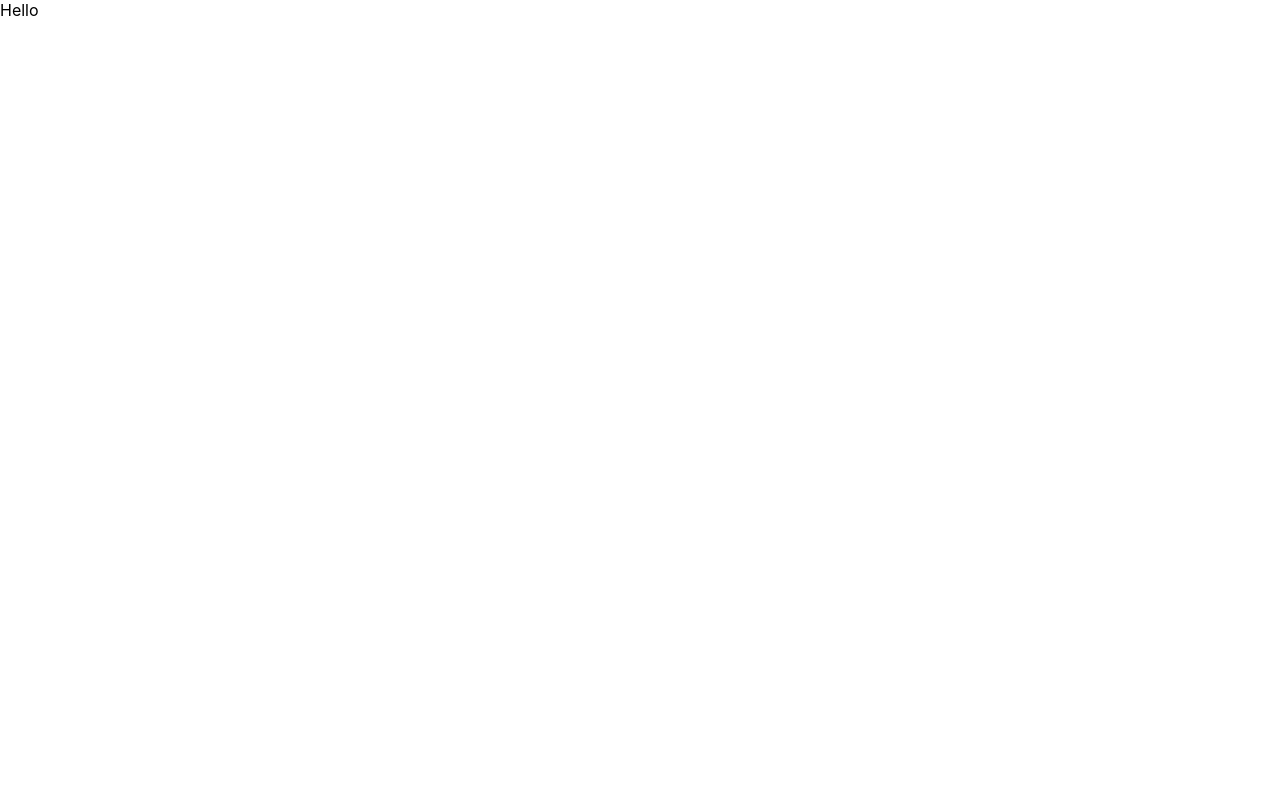
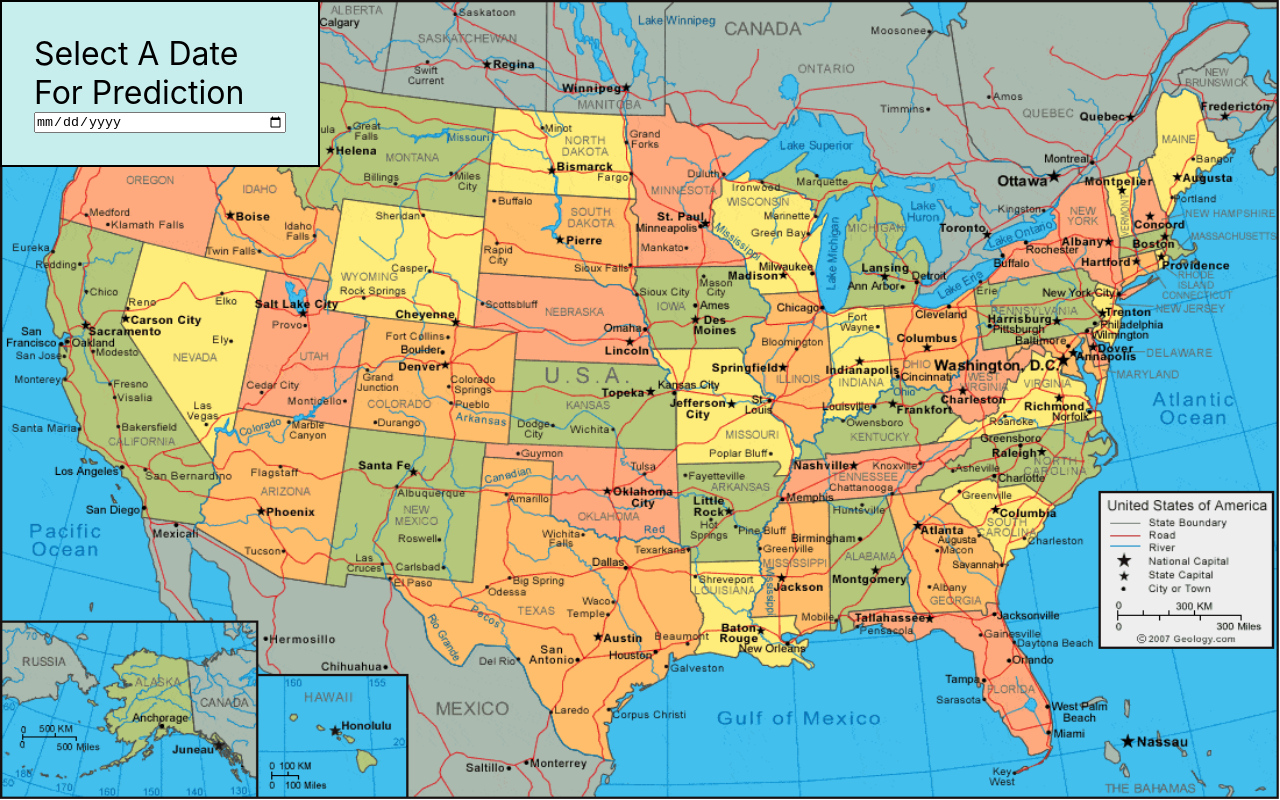
Before and after one commit to richard960/Wild-Fire-Project, a React (Create React App) app in the folder front-end/: page / in a window 1280 px wide. Built offline with nearby package versions, Linux system fonts and the light colour scheme.

Commit message:
Adding image

```diff
--- a/front-end/public/index.html
+++ b/front-end/public/index.html
@@ -1,7 +1,15 @@
 <!DOCTYPE html>
 <html lang="en">
+  <head>
     <title>Wild Fire App</title>
   </head>
+  <style>
+    * {
+      margin: 0;
+      padding: 0;
+      box-sizing: border-box;
+    }
+  </style>
   <body>
     <noscript>You need to enable JavaScript to run this app.</noscript>
     <div id="root"></div>
--- a/front-end/src/App.css
+++ b/front-end/src/App.css
@@ -0,0 +1,17 @@
+#predict {
+  display: flex;
+  flex-direction: column;
+  width: 10em;
+  padding: 1em;
+  color: black;
+  font-size: 2em;
+  border: 2px solid black;
+  background-color: rgb(199, 237, 237);
+}
+
+#map {
+  position: absolute;
+  z-index: -1;
+  height: 100vh;
+  width: 100vw;
+}
--- a/front-end/src/App.js
+++ b/front-end/src/App.js
@@ -1,9 +1,13 @@
 import './App.css';
-
+import map from './mapus.jpeg'
 function App() {
   return (
     <div className="App">
-      <div>Hello</div>
+        <img id='map' src={map}></img>
+      <div id='predict'>
+        <label for='prediction'>Select A Date For Prediction</label>
+        <input type='date' id='prediction'></input>
+      </div>
     </div>
   );
 }
```
Also changed, not shown: front-end/src/mapus.jpeg (added).
